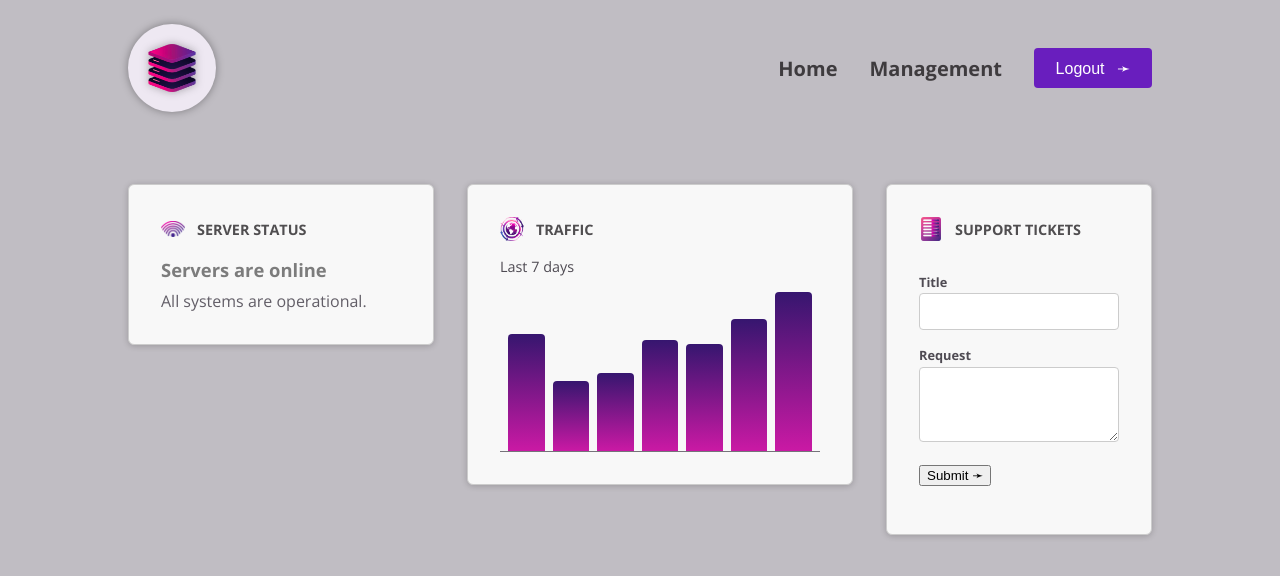
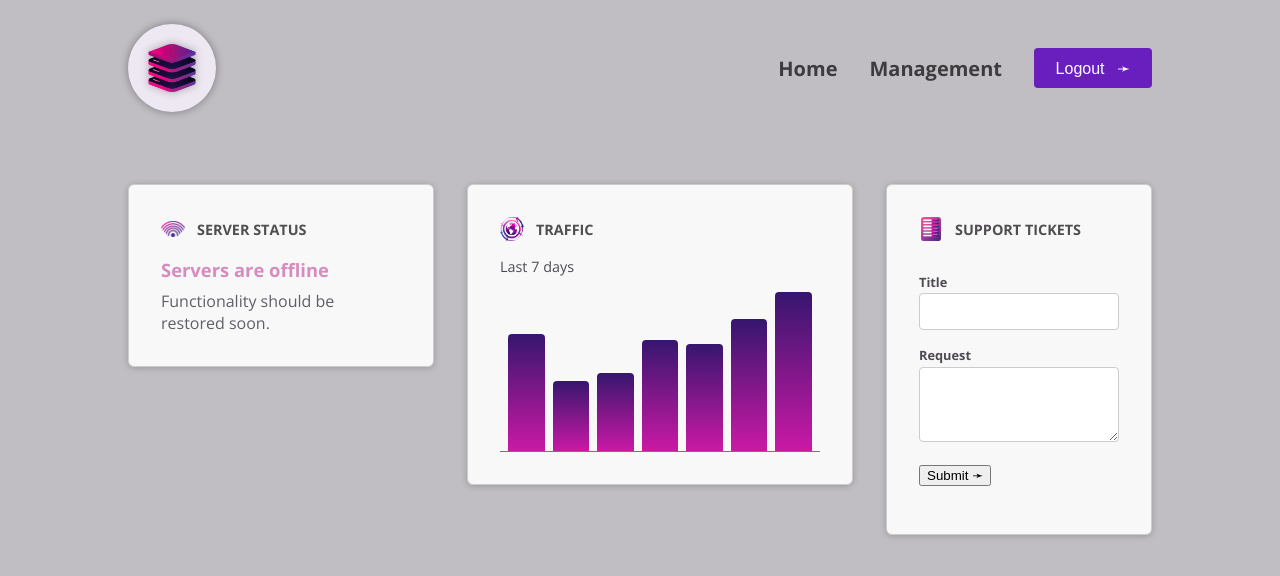
Before and after one commit to adnangit1/angular-managment, an Angular app: page / in a window 1280 px wide. Shown: the top 576 px of the page. Built offline with nearby package versions, Linux system fonts and the light colour scheme.

Commit message:
changeable server status

```diff
--- a/src/app/dashboard/server-status/server-status.component.html
+++ b/src/app/dashboard/server-status/server-status.component.html
@@ -1,3 +1,10 @@
+<div [class]="{
+  status: true,
+  'status-online': currentStatus === 'online',
+  'status-offline': currentStatus === 'offline',
+  'status-unknown': currentStatus === 'unknown'
+}" >
+
 
           @if (currentStatus === 'online') {
             <p>Servers are online</p>
@@ -9,3 +16,6 @@
             <p>Server status is unknown</p>
             <p>Fetching server status failed.</p>
           }
+
+
+</div>
--- a/src/app/dashboard/server-status/server-status.component.ts
+++ b/src/app/dashboard/server-status/server-status.component.ts
@@ -9,6 +9,6 @@ import { Component } from '@angular/core';
 })
 export class ServerStatusComponent {
 
-    currentStatus = 'online';
+    currentStatus = 'offline';
 
 }
--- a/src/app/shared/button/button.component.ts
+++ b/src/app/shared/button/button.component.ts
@@ -1,4 +1,4 @@
-import { Component } from '@angular/core';
+import { Component, HostBinding, input } from '@angular/core';
 
 @Component({
   selector: ' button[appButton], a[appButton]',
--- a/src/app/shared/control/control.component.ts
+++ b/src/app/shared/control/control.component.ts
@@ -1,4 +1,4 @@
-import { Component, Host, Input, input, ViewEncapsulation } from '@angular/core';
+import { Component, ElementRef, Host, inject, Input, input, ViewEncapsulation } from '@angular/core';
 
 @Component({
   selector: 'app-control',
@@ -7,9 +7,16 @@ import { Component, Host, Input, input, ViewEncapsulation } from '@angular/core'
   templateUrl: './control.component.html',
   styleUrl: './control.component.css', encapsulation: ViewEncapsulation.None,
   host: {
-    class: 'control'
-  }
+    class: 'control',
+    '(click)': 'onClick()',
+  },
 })
 export class ControlComponent {
   label = input.required<string>();
+  private el = inject(ElementRef);
+
+  onClick() {
+    console.log('Clicked');
+    console.log(this.el);
+  }
 }
```
